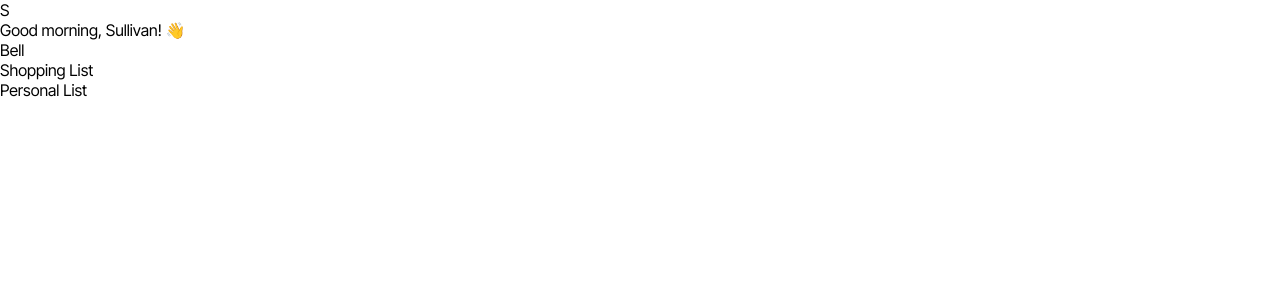
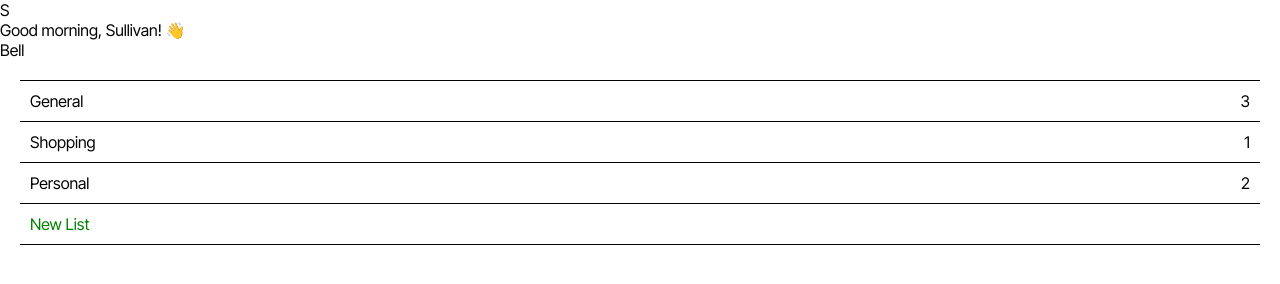
Before and after one commit to finnian-smith/to-do-app, a website built with webpack: page src/index.html in a window 1280 px wide. Built offline with nearby package versions, Linux system fonts and the light colour scheme.

Commit message:
Develop basic project list section

```diff
--- /dev/null
+++ b/src/components/project-list.js
@@ -0,0 +1,56 @@
+import "../styles/project-list.css";
+import Project from "../models/project.js";
+
+class ProjectList {
+  constructor(projects, container) {
+    this.projects = projects;
+    this.container = container;
+  }
+
+  render() {
+    this.container.textContent = "";
+
+    const projectListElement = document.createElement("div");
+    projectListElement.classList.add("project-list");
+
+    this.projects.forEach((project) => {
+      const projectItem = document.createElement("div"); // maybe a tag?
+      projectItem.classList.add("project-list-item");
+
+      const projectTitle = document.createElement("p");
+      projectTitle.classList.add("project-item-title");
+      projectTitle.textContent = project.title;
+      projectItem.appendChild(projectTitle);
+
+      const numTodosElement = document.createElement("p");
+      numTodosElement.classList.add("project-item-num-todos");
+      const numTodos = project.todoItems.length;
+      numTodosElement.textContent = numTodos;
+      projectItem.appendChild(numTodosElement);
+
+      projectListElement.appendChild(projectItem);
+    });
+
+    const addProjectButton = document.createElement("button");
+    addProjectButton.textContent = "New List";
+    addProjectButton.classList.add("add-list-button");
+    addProjectButton.addEventListener("click", this.handleAddList.bind(this));
+    projectListElement.appendChild(addProjectButton);
+
+    this.container.appendChild(projectListElement);
+  }
+
+  handleAddList() {
+    // Implement your logic to add a new list here
+    // For example, you can open a modal or trigger a form to collect input for the new list
+    // Once you collect the necessary information, you can create a new project object and add it to the projects array
+    const newListName = prompt("Enter the name of the new list:");
+    if (newListName) {
+      const newProject = new Project(newListName); // Creating a new project object
+      this.projects.push(newProject);
+      this.render(); // Re-render the project list to reflect the changes
+    }
+  }
+}
+
+export default ProjectList;
--- a/src/dom.js
+++ b/src/dom.js
@@ -1,16 +1,31 @@
-// testing project list
-function renderProjectList(projects, container) {
-  const projectListElement = document.createElement("div");
-  projectListElement.classList.add("project-list");
-  container.appendChild(projectListElement);
+import ProjectList from "./components/project-list.js";
 
-  projects.forEach((project) => {
-    const projectItem = document.createElement("p"); // button?
-    projectItem.classList.add("project-list-item");
-    projectItem.textContent = `${project.title}`;
-    projectListElement.appendChild(projectItem);
-  });
-}
+// project list
+const projects = [
+  {
+    title: "General",
+    todoItems: [
+      ["Buy milk", "2024-03-25", "High", "Shopping"],
+      ["Gym", "2024-03-25", "Medium", "Personal"],
+      ["Gym", "2024-03-27", "Medium", "Personal"],
+    ],
+  },
+  {
+    title: "Shopping",
+    todoItems: [["Buy milk", "2024-03-25", "High", "Shopping"]],
+  },
+  {
+    title: "Personal",
+    todoItems: [
+      ["Gym", "2024-03-25", "Medium", "Personal"],
+      ["Gym", "2024-03-27", "Medium", "Personal"],
+    ],
+  },
+];
+
+const container = document.querySelector("#project-list-section");
+const projectList = new ProjectList(projects, container);
+projectList.render();
 
 // original
 function renderProject(project, container) {
@@ -58,4 +73,4 @@ function addEventHandlers(app) {
   });
 }
 
-export { renderProjectList, renderProject }; // add in "addEventHandlers" here
+export { renderProject }; // add in "addEventHandlers" here
--- a/src/index.html
+++ b/src/index.html
@@ -41,7 +41,9 @@
       <div class="header-notification">Bell</div>
     </header>
 
-    <div id="project-list-section"></div>
+    <div id="project-list-section">
+      <p class="project-list-header">Lists</p>
+    </div>
 
     <div id="todo-content"></div>
   </body>
--- a/src/index.js
+++ b/src/index.js
@@ -6,15 +6,16 @@ import {
   deleteTodoFromProject,
   deleteProject,
 } from "../src/logic/todo-manager.js";
-import { renderProjectList, renderProject } from "./dom.js";
+import { renderProject } from "./dom.js";
 
 const project1 = createProject("Shopping List");
 const project2 = createProject("Personal List");
 
-const projects = [project1, project2];
+// const projects = [project1, project2];
 
 const todo1 = createTodo("Buy milk", "2024-03-25", "High", "Shopping");
 const todo2 = createTodo("Gym", "2024-03-25", "Medium", "Personal");
+const todo3 = createTodo("Gym", "2024-03-27", "Medium", "Personal");
 
 addTodoToProject(project1, todo1);
 addTodoToProject(project2, todo2);
@@ -22,8 +23,8 @@ addTodoToProject(project2, todo2);
 console.log(project1);
 console.log(project2);
 
-const projectList = document.querySelector("#project-list-section");
-renderProjectList(projects, projectList);
+// const projectList = document.querySelector("#project-list-section");
+// renderProjectList(projects, projectList);
 
 const todoContent = document.querySelector("#todo-content");
 // renderProject(project1, todoContent);
--- a/src/styles/main.css
+++ b/src/styles/main.css
@@ -14,6 +14,9 @@
 
 :root {
   --main-font-family: "Inter Tight", sans-serif;
+  --primary-background-color: #ffffff;
+  --secondary-background-color: #c4c1c1;
+  --text-color-new-list-button: green;
 }
 
 html {
--- /dev/null
+++ b/src/styles/project-list.css
@@ -0,0 +1,41 @@
+#project-list-section {
+  padding: 20px;
+  /* border: 3px solid red; */
+}
+
+.project-list-header {
+  font-size: 0.8rem;
+  margin-bottom: 10px;
+}
+
+.project-list {
+  /* background-color: pink; */
+  display: flex;
+  flex-direction: column;
+}
+
+.project-list-item,
+.add-list-button {
+  display: flex;
+  justify-content: space-between;
+  align-items: center;
+  border-top: 1px solid black;
+  padding: 10px;
+}
+
+.add-list-button:last-child {
+  border: none;
+  border-top: 1px solid black;
+  border-bottom: 1px solid black;
+}
+
+.add-list-button {
+  font-size: 1rem;
+  font-family: var(--main-font-family);
+  color: var(--text-color-new-list-button);
+  background-color: var(--primary-background-color);
+}
+
+.add-list-button:hover {
+  cursor: pointer;
+}
```
Also changed, not shown: dist/bundle.js, dist/index.html.
